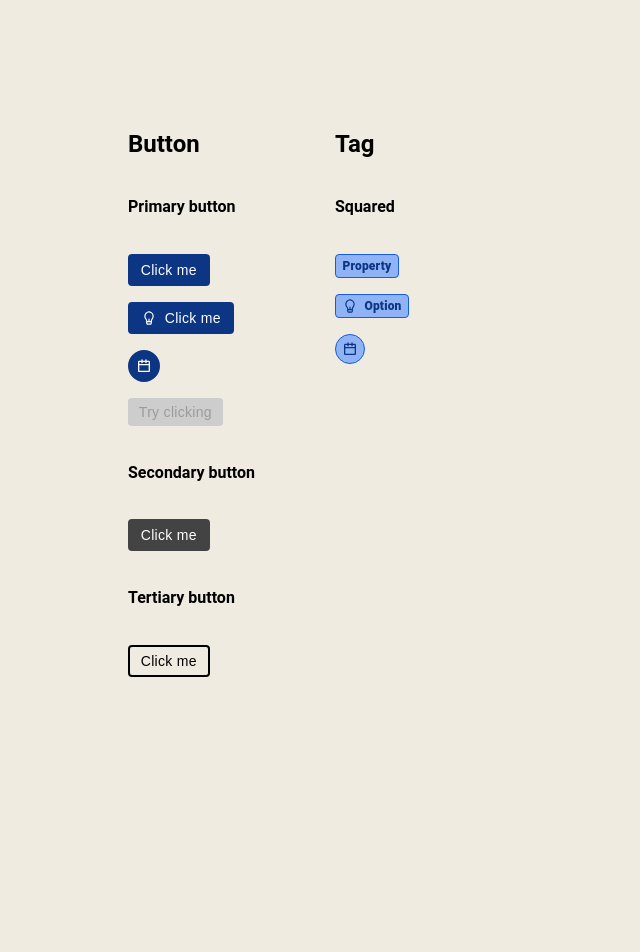
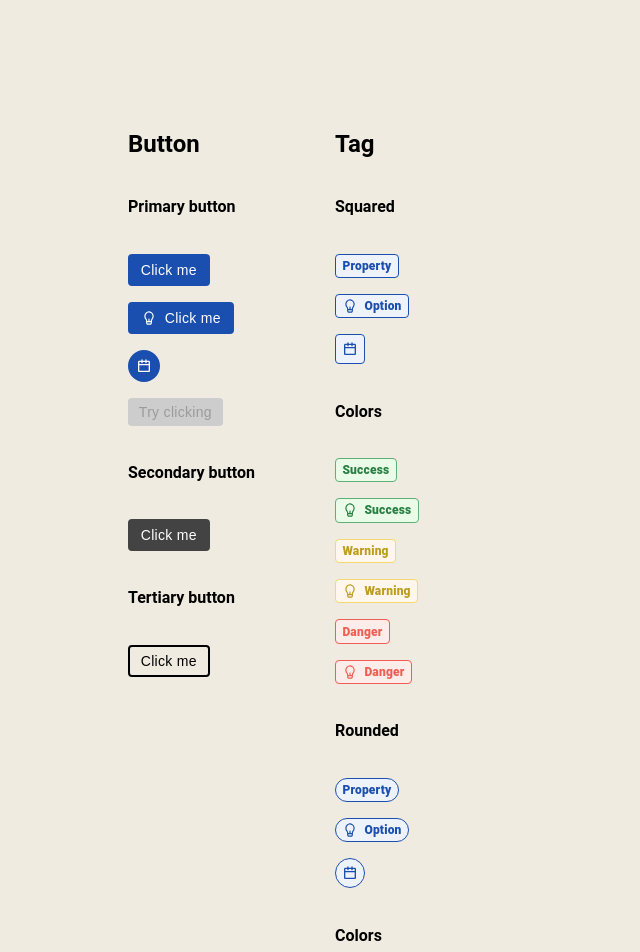
Before and after one commit to paul-clavier/mugi-blocks, a React (Vite) app: page / in a window 1280 px wide. Shown: the top 952 px of the page, without its empty margins (0-640 px from the left). Before the commit the page ends 928 px from the top, so only its background shows below. Built offline with nearby package versions, Linux system fonts and the light colour scheme.

Commit message:
feat(tag): add rounded tag

```diff
--- a/src/App.tsx
+++ b/src/App.tsx
@@ -33,6 +33,46 @@ const App = () => {
                     <Tag>Property</Tag>
                     <Tag icon={<BulbIcon />}>Option</Tag>
                     <Tag icon={<CalendarIcon />} />
+                    <h4>Colors</h4>
+                    <Tag color="success">Success</Tag>
+                    <Tag color="success" icon={<BulbIcon />}>
+                        Success
+                    </Tag>
+                    <Tag color="warning">Warning</Tag>
+                    <Tag color="warning" icon={<BulbIcon />}>
+                        Warning
+                    </Tag>
+                    <Tag color="danger">Danger</Tag>
+                    <Tag color="danger" icon={<BulbIcon />}>
+                        Danger
+                    </Tag>
+                </section>
+                <section className={styles.section}>
+                    <h4>Rounded</h4>
+                    <Tag type="round">Property</Tag>
+                    <Tag type="round" icon={<BulbIcon />}>
+                        Option
+                    </Tag>
+                    <Tag type="round" icon={<CalendarIcon />} />
+                    <h4>Colors</h4>
+                    <Tag type="round" color="success">
+                        Success
+                    </Tag>
+                    <Tag type="round" color="success" icon={<BulbIcon />}>
+                        Success
+                    </Tag>
+                    <Tag type="round" color="warning">
+                        Warning
+                    </Tag>
+                    <Tag type="round" color="warning" icon={<BulbIcon />}>
+                        Warning
+                    </Tag>
+                    <Tag type="round" color="danger">
+                        Danger
+                    </Tag>
+                    <Tag type="round" color="danger" icon={<BulbIcon />}>
+                        Danger
+                    </Tag>
                 </section>
             </section>
         </div>
--- a/src/components/Tag/Tag.module.css
+++ b/src/components/Tag/Tag.module.css
@@ -5,13 +5,46 @@
     align-items: center;
     gap: 0.375rem;
     font-weight: var(--weight-extra-bold);
-    background-color: var(--primary-100);
-    color: var(--primary-500);
-    border: 0.0625rem solid var(--primary-300);
-    border-radius: 0.25rem;
     white-space: nowrap;
     width: min-content;
     height: min-content;
+}
+
+.square {
+    border-radius: 0.25rem;
+}
+
+.round {
+    border-radius: 1rem;
+}
+
+
+/** Primary */
+.primary {
+    background-color: var(--primary-100);
+    color: var(--primary-500);
+    border: 0.0625rem solid var(--primary-500);
+}
+
+/** Success */
+.success {
+    background-color: var(--success-100);
+    color: var(--success-600);
+    border: 0.0625rem solid var(--success-500);
+}
+
+/** Warning */
+.warning {
+    background-color: var(--warning-100);
+    color: var(--warning-600);
+    border: 0.0625rem solid var(--warning-500);
+}
+
+/** Danger */
+.danger {
+    background-color: var(--danger-100);
+    color: var(--danger-500);
+    border: 0.0625rem solid var(--danger-500);
 }
 
 /** Icon */
@@ -21,6 +54,5 @@
 }
 
 .iconOnly {
-    border-radius: 50%;
     padding: 0.375rem;
 }
--- a/src/components/Tag/Tag.tsx
+++ b/src/components/Tag/Tag.tsx
@@ -5,16 +5,29 @@ import styles from "./Tag.module.css";
 interface TagProps {
     className?: string;
     type?: "square" | "round";
+    color?: "primary" | "success" | "warning" | "danger";
     icon?: ReactElement | null;
-    children: ReactNode;
+    children?: ReactNode;
 }
 
-const Tag = ({ className, type = "square", icon, children }: TagProps) => {
+const Tag = ({
+    className,
+    type = "square",
+    color = "primary",
+    icon,
+    children,
+}: TagProps) => {
     return (
         <div
-            className={classnames(className, styles[type], styles.tag, {
-                [styles.iconOnly]: icon && !children,
-            })}
+            className={classnames(
+                className,
+                styles[type],
+                styles[color],
+                styles.tag,
+                {
+                    [styles.iconOnly]: icon && !children,
+                },
+            )}
         >
             {icon}
             {children ? <small>{children}</small> : null}
--- a/src/styles/constants.css
+++ b/src/styles/constants.css
@@ -4,12 +4,11 @@
     --primary-800: #030F25;
     --primary-700: #041A40;
     --primary-600: #09265D;
-    --primary-500: #0C3683;
-    --primary-400: #0E3D95;
-    --primary-300: #155CE0;
-    --primary-200: #578CEF;
-    --primary-100: #8FB3F5;
-    --primary-50: #C7D9FA;
+    --primary-500: #1a4faf;
+    --primary-400: #5683d9;
+    --primary-300: #97b5ea;
+    --primary-200: #b2c7ee;
+    --primary-100: #eef2fa;
 
     /* Black colors */
     --black-900: #000;
@@ -21,6 +20,33 @@
     --black-300: #9C9B9B;
     --black-200: #CDCDCD;
     --black-100: #E6E6E6;
+
+    /* Danger colors */
+    --danger-800: #731206;
+    --danger-700: #b4200e;
+    --danger-600: #d02b20;
+    --danger-500: #ee5e52;
+    --danger-300: #f5c0b8;
+    --danger-200: #fcdad7;
+    --danger-100: #fcecea;
+
+    /* Warning colors */
+    --warning-800: #2a1e01;
+    --warning-700: #655506;
+    --warning-600: #bd9d1a;
+    --warning-500: #f3d970;
+    --warning-300: #fae7b9;
+    --warning-200: #fff5da;
+    --warning-100: #fff6ee;
+
+    /* Success colors */
+    --success-800: #092c13;
+    --success-700: #154f27;
+    --success-600: #267e41;
+    --success-500: #5cb176;
+    --success-300: #c6f0c2;
+    --success-200: #d5f5d5;
+    --success-100: #eafbe7;
 
     /* Other colors */
     --white: #fff;
```
